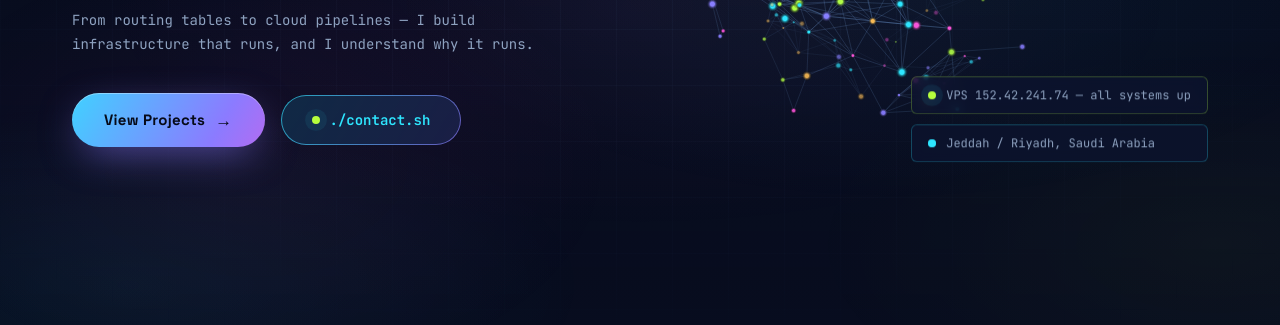
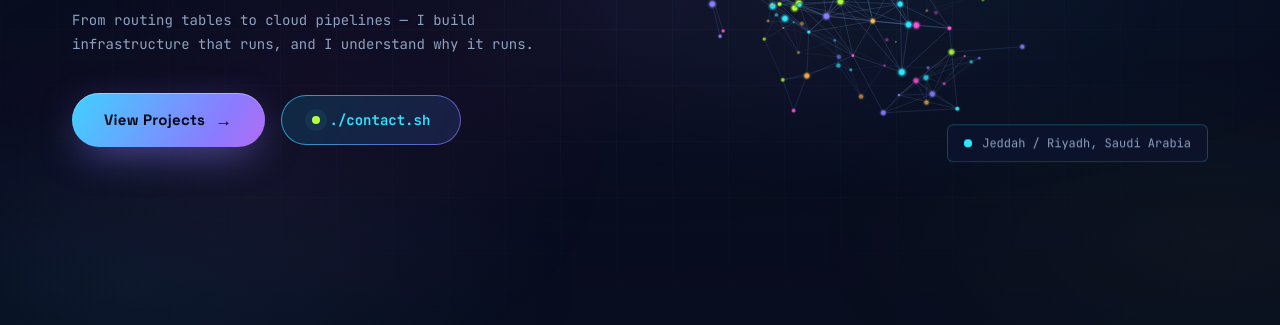
Before and after one commit to muazbhutta/muazbhutta_portfolio, a website: page index.html in a window 1280 px wide. Shown: the part 475-800 px from the top of the page. Drawn offline with nearby package versions, Linux system fonts and the light colour scheme; animation ran at ten frames a second.

```diff
--- a/index.html
+++ b/index.html
@@ -94,10 +94,6 @@
       </div>
 
       <div id="hero-status" style="position:absolute;right:32px;bottom:64px;display:flex;flex-direction:column;gap:10px;font-family:'JetBrains Mono',monospace;font-size:12px;color:#8ea2c0;animation:floaty 6s ease-in-out infinite;">
-        <div style="display:flex;align-items:center;gap:10px;padding:10px 16px;border:1px solid rgba(182,255,61,0.25);border-radius:6px;background:rgba(13,20,48,0.72);backdrop-filter:blur(6px);">
-          <span style="width:8px;height:8px;border-radius:50%;background:#b6ff3d;animation:pulseDot 2s infinite;"></span>
-          VPS 152.42.241.74 — all systems up
-        </div>
         <div style="display:flex;align-items:center;gap:10px;padding:10px 16px;border:1px solid rgba(46,230,255,0.25);border-radius:6px;background:rgba(13,20,48,0.72);backdrop-filter:blur(6px);">
           <span style="width:8px;height:8px;border-radius:50%;background:#2ee6ff;animation:pulseDot 2s 0.7s infinite;"></span>
           Jeddah / Riyadh, Saudi Arabia
```
Also changed, not shown: .gitlab-ci.yml.
